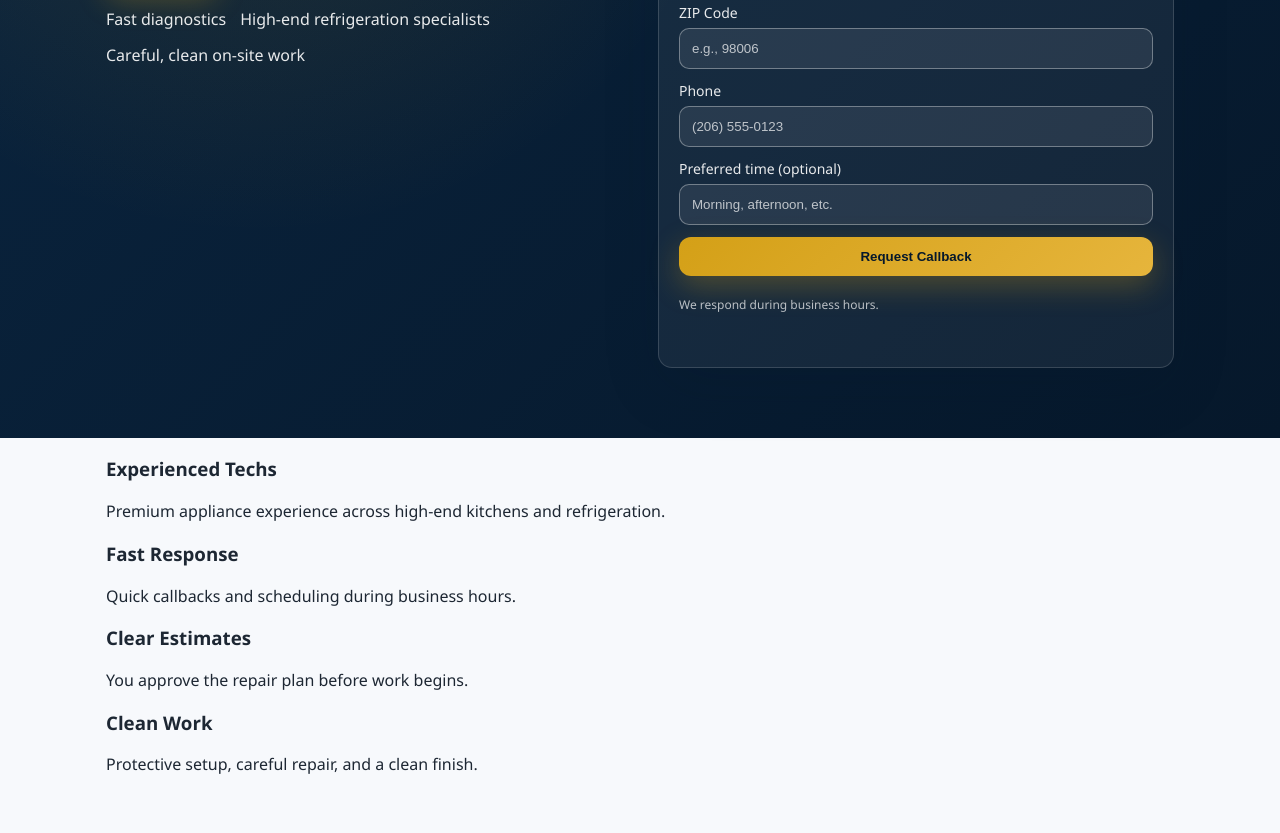
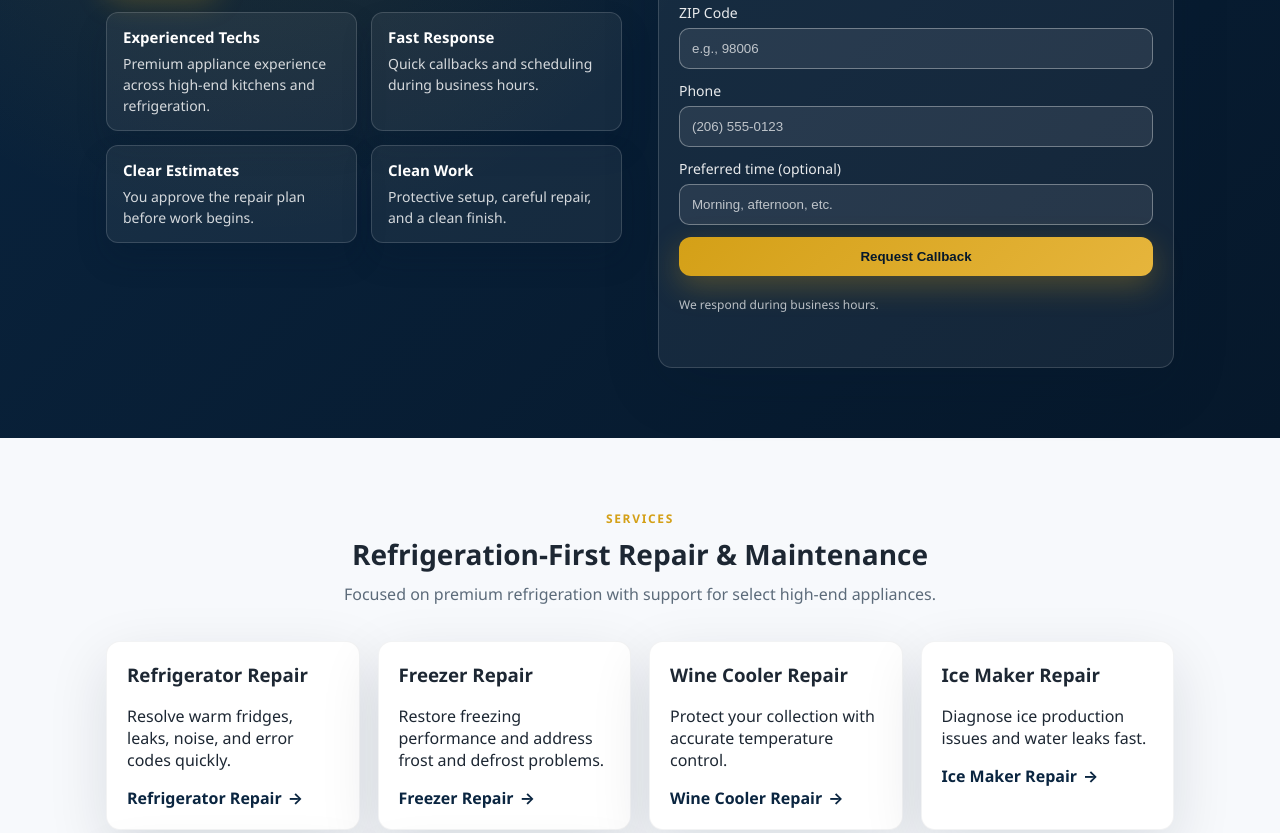
Before and after one commit to rusak83/refrigerator-repair.abtech.repair, a plain HTML site: page index.html in a window 1280 px wide. Shown: the part 504-1337 px from the top of the page. Drawn offline with Linux system fonts and the light colour scheme.

Commit message:
Move trust info into hero

```diff
--- a/assets/css/style.css
+++ b/assets/css/style.css
@@ -177,6 +177,34 @@ a:hover {
   gap: 12px;
   flex-wrap: wrap;
   margin-top: 10px;
+}
+
+.hero-info {
+  margin-top: 22px;
+  display: grid;
+  grid-template-columns: repeat(auto-fit, minmax(220px, 1fr));
+  gap: 14px;
+}
+
+.hero-info-item {
+  background: rgba(255, 255, 255, 0.06);
+  border: 1px solid rgba(255, 255, 255, 0.15);
+  border-radius: 12px;
+  padding: 14px 16px;
+  box-shadow: 0 16px 30px rgba(6, 24, 43, 0.18);
+}
+
+.hero-info-item h3 {
+  margin: 0 0 6px;
+  font-size: 15px;
+  color: var(--white);
+}
+
+.hero-info-item p {
+  margin: 0;
+  font-size: 14px;
+  color: rgba(255, 255, 255, 0.82);
+  line-height: 1.5;
 }
 
 .trust-points {
--- a/index.html
+++ b/index.html
@@ -44,11 +44,24 @@
             <a class="btn" href="tel:+12069700638">Call Now</a>
             <a class="btn btn-ghost" href="#request-callback">Request Callback</a>
           </div>
-          <ul class="trust-points">
-            <li>Fast diagnostics</li>
-            <li>High-end refrigeration specialists</li>
-            <li>Careful, clean on-site work</li>
-          </ul>
+          <div class="hero-info">
+            <div class="hero-info-item">
+              <h3>Experienced Techs</h3>
+              <p>Premium appliance experience across high-end kitchens and refrigeration.</p>
+            </div>
+            <div class="hero-info-item">
+              <h3>Fast Response</h3>
+              <p>Quick callbacks and scheduling during business hours.</p>
+            </div>
+            <div class="hero-info-item">
+              <h3>Clear Estimates</h3>
+              <p>You approve the repair plan before work begins.</p>
+            </div>
+            <div class="hero-info-item">
+              <h3>Clean Work</h3>
+              <p>Protective setup, careful repair, and a clean finish.</p>
+            </div>
+          </div>
         </div>
         <div class="hero-panel" id="request-callback">
           <div class="panel-card">
@@ -102,27 +115,6 @@
               <p class="form-note error-text zip-error" aria-live="polite"></p>
             </form>
           </div>
-        </div>
-      </div>
-    </section>
-
-    <section class="trust-bar">
-      <div class="container trust-grid">
-        <div class="trust-card">
-          <h3>Experienced Techs</h3>
-          <p>Premium appliance experience across high-end kitchens and refrigeration.</p>
-        </div>
-        <div class="trust-card">
-          <h3>Fast Response</h3>
-          <p>Quick callbacks and scheduling during business hours.</p>
-        </div>
-        <div class="trust-card">
-          <h3>Clear Estimates</h3>
-          <p>You approve the repair plan before work begins.</p>
-        </div>
-        <div class="trust-card">
-          <h3>Clean Work</h3>
-          <p>Protective setup, careful repair, and a clean finish.</p>
         </div>
       </div>
     </section>
```
Also changed, not shown: appliance-repair/index.html (+18 -21 lines), commercial-refrigeration/index.html (+18 -21 lines), freezer-repair/index.html (+18 -21 lines), ice-maker-repair/index.html (+18 -21 lines), maintenance/index.html (+18 -21 lines), refrigerator-repair/index.html (+18 -21 lines), wine-cooler-repair/index.html (+18 -21 lines).
